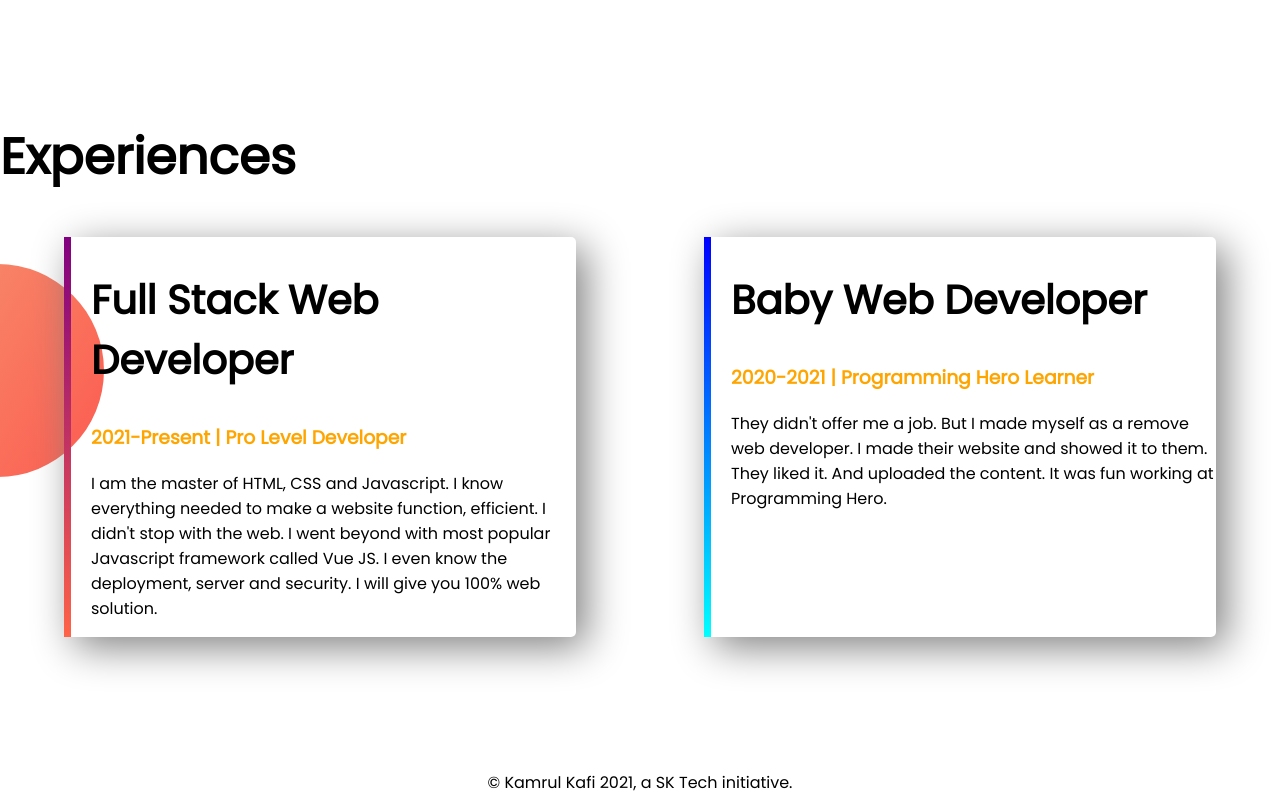
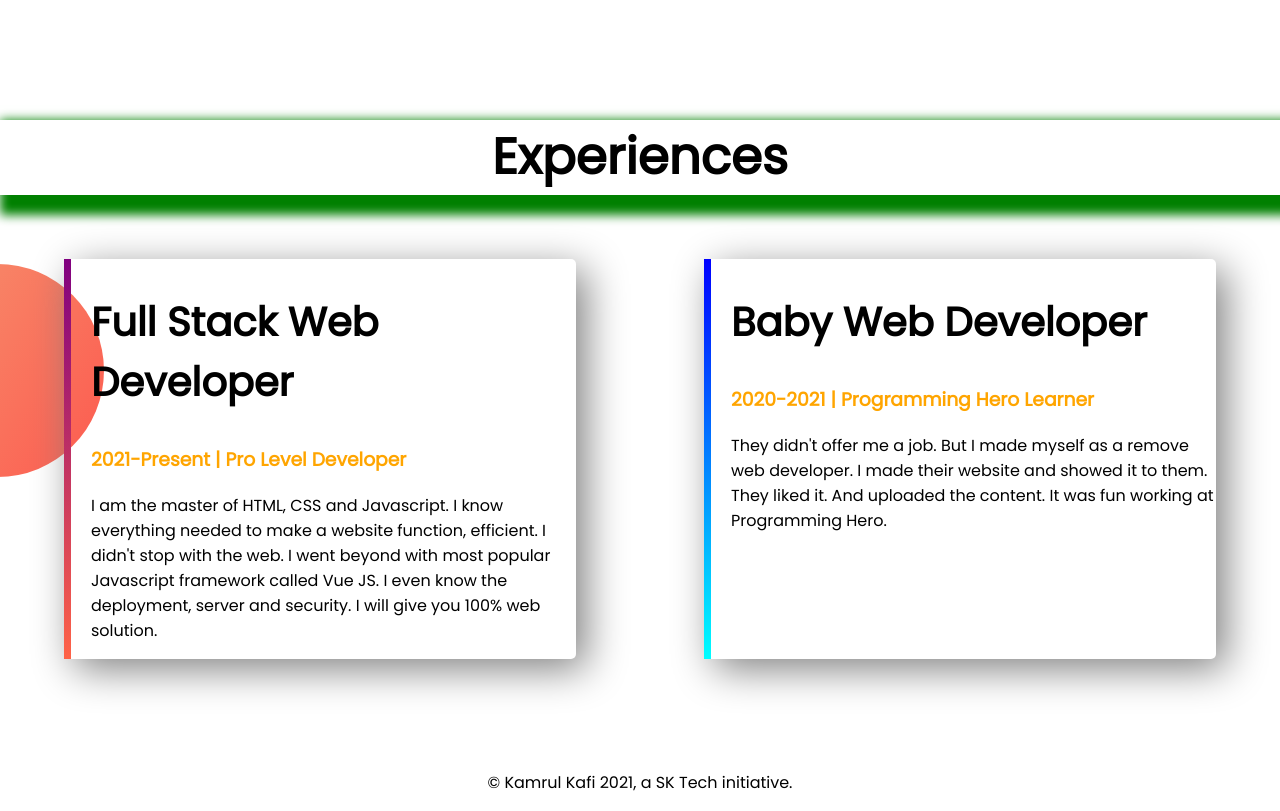
Before and after one commit to KamrulKafi/developer-portfolio, a plain HTML site: page index.html in a window 1280 px wide. Shown: the part 1180-1991 px from the top of the page. Drawn offline with Linux system fonts and the light colour scheme.

Commit message:
personal

```diff
--- a/index.html
+++ b/index.html
@@ -40,7 +40,7 @@
         </div>
     </section>
     <section class="experince">
-        <h1>Experiences</h1>
+        <h1 class="exp">Experiences</h1>
         <div class="flexible-container">
             <div id="full-stack-developer" class="developer">
                 <h2>Full Stack Web Developer</h2>
--- a/style.css
+++ b/style.css
@@ -62,6 +62,12 @@ h2 {
     background-position: left;
 }
 
+.exp {
+    text-align: center;
+    margin-bottom: 5%;
+    box-shadow: 10px 10px 10px 10px green;
+}
+
 .developer {
     width: 40%;
     margin-left: 5%;
```
